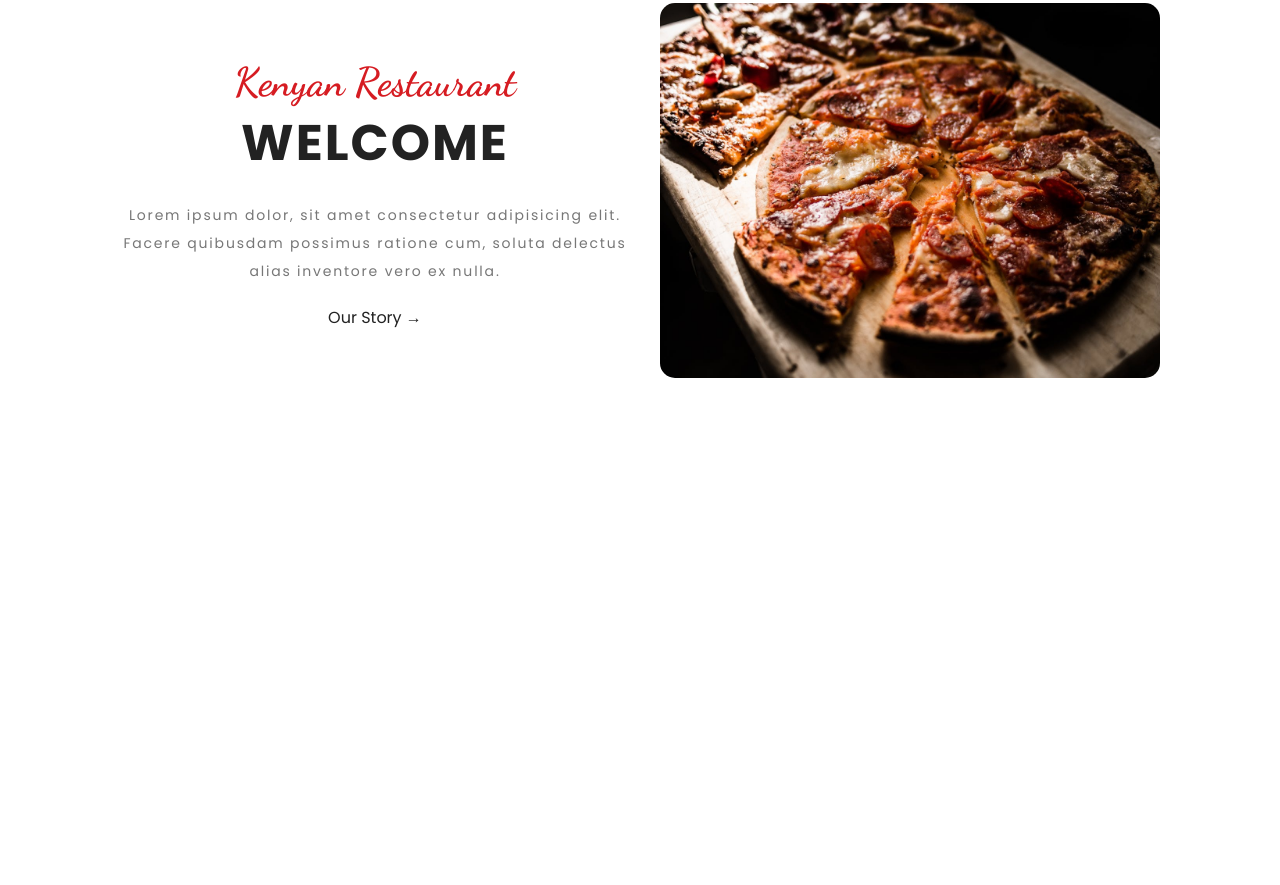
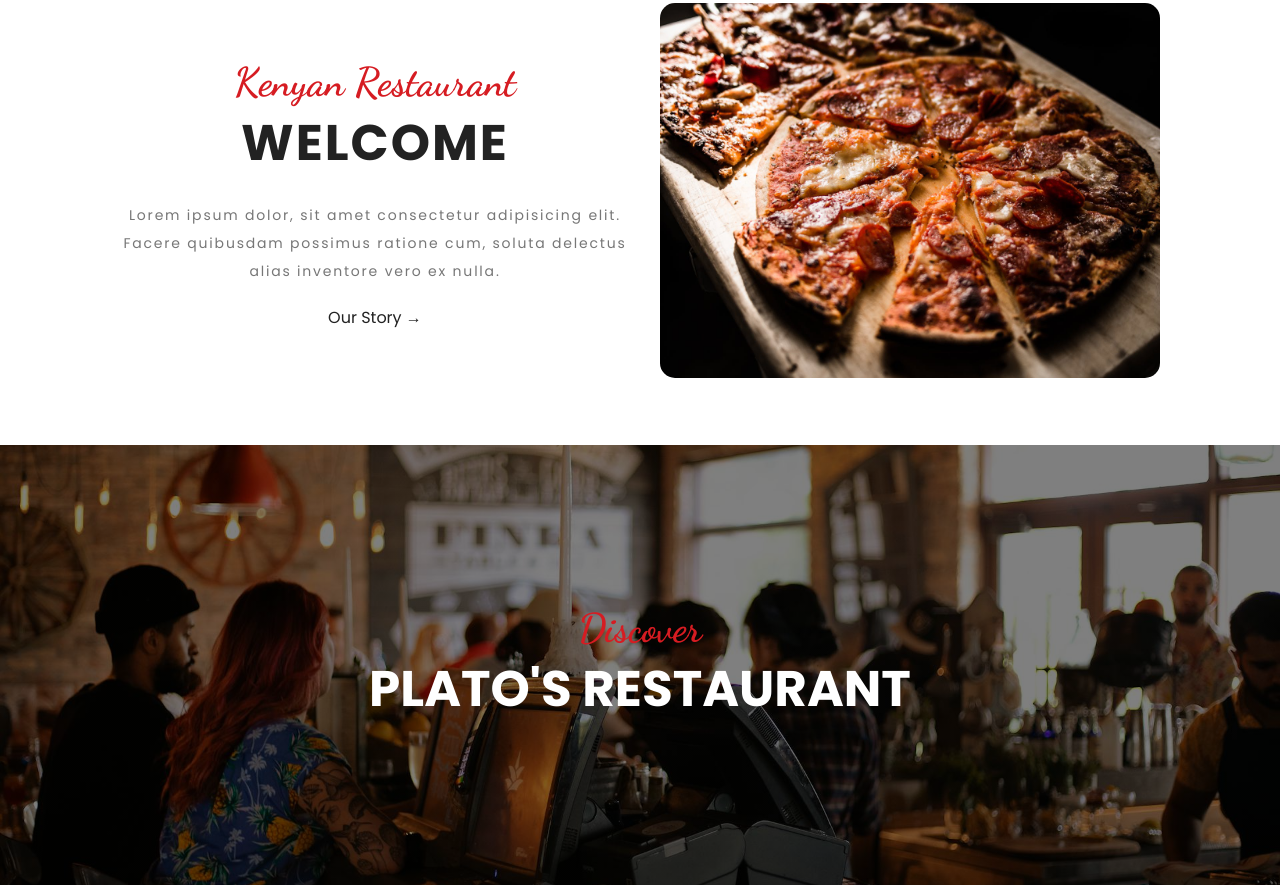
Before and after one commit to Gakiri001/platosRestaurant, a website built with Vite: page index.html in a window 1280 px wide. Shown: the part 761-1646 px from the top of the page. Before the commit the page ends 1206 px from the top, so only its background shows below. Built offline with nearby package versions, Linux system fonts and the light colour scheme.

Commit message:
create the second banner

```diff
--- a/index.html
+++ b/index.html
@@ -47,5 +47,10 @@
         <img src="./assets/pizza.jpg" alt="pizza" class="about-image--img" />
       </div>
     </section>
+
+    <section class="banner-2">
+      <h3 class="banner-2-subtitle">discover</h3>
+      <h2 class="banner-2-maintitle">plato's restaurant</h2>
+    </section>
   </body>
 </html>
--- a/style.css
+++ b/style.css
@@ -206,3 +206,30 @@ body {
     transition: all 0.5s ease;
   }
 }
+
+.banner-2 {
+  height: 55vh;
+  background-image: linear-gradient(rgba(0, 0, 0, 0.5), rgba(0, 0, 0, 0.5)),
+    url(./assets/banner-2.jpg);
+  background-position: center;
+  background-size: cover;
+  background-repeat: no-repeat;
+  display: flex;
+  flex-direction: column;
+  justify-content: center;
+  align-items: center;
+}
+
+.banner-2-subtitle {
+  font-family: var(--secondary-font);
+  font-size: 4rem;
+  color: var(--color-primary);
+  text-transform: capitalize;
+}
+
+.banner-2-maintitle {
+  font-size: 5rem;
+  text-transform: uppercase;
+  color: var(--color-white);
+  text-align: center;
+}
```
